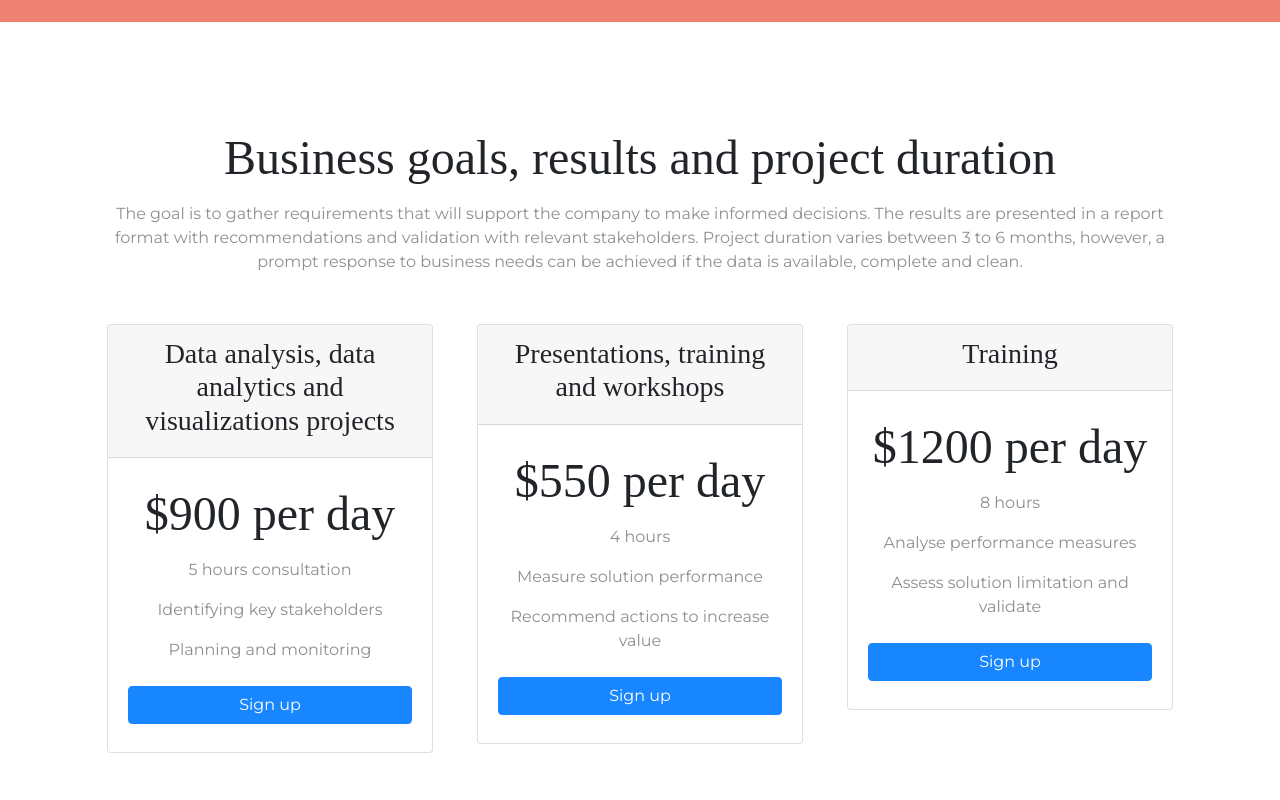
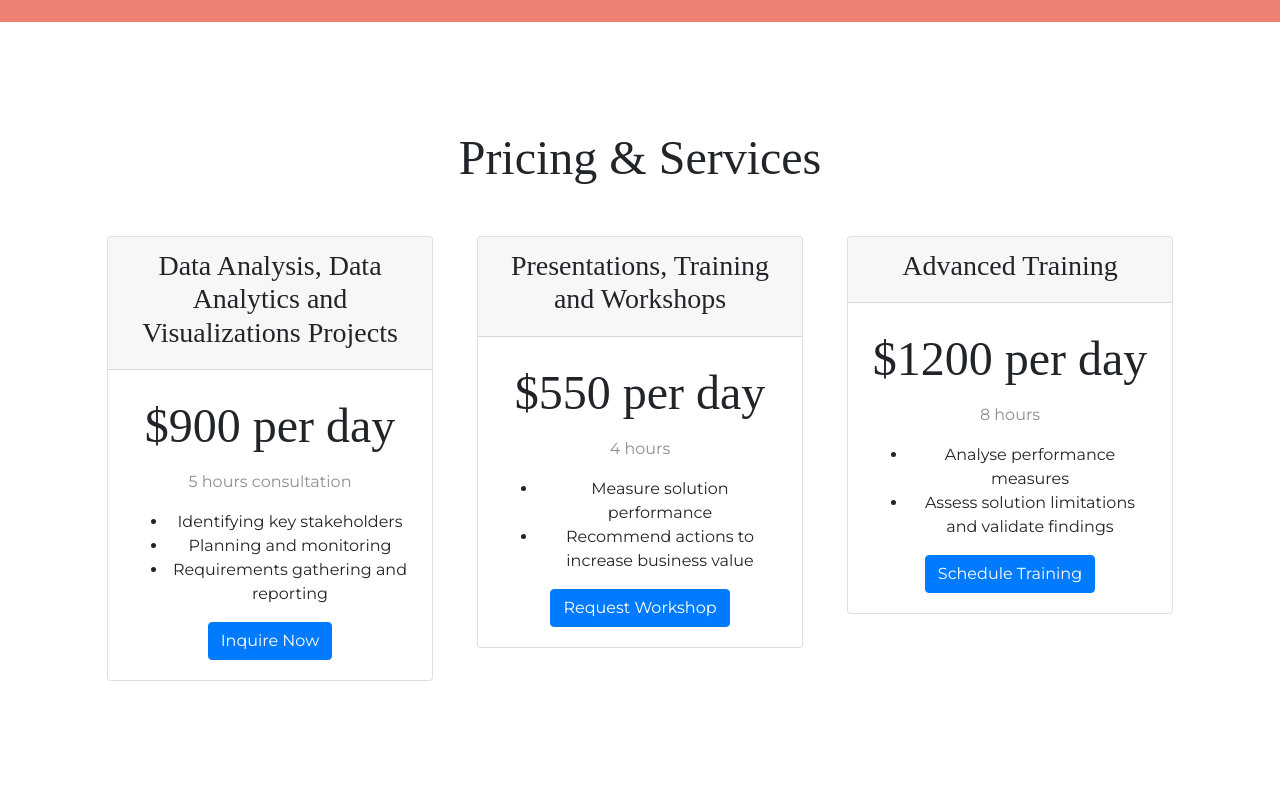
Before and after one commit to pshakhane/shaky-web, a plain HTML site: page index.html in a window 1280 px wide. Shown: the part 4460-5260 px from the top of the page. Drawn offline with nearby package versions, Linux system fonts and the light colour scheme.

Commit message:
Update website services and resources

```diff
--- a/index.html
+++ b/index.html
@@ -42,13 +42,13 @@
 
           <ul class="navbar-nav ml-auto">
             <li class="nav-item">
-              <a class="nav-link" href="#footer">Contact</a>
+              <a class="nav-link" href="#contact">Contact</a>
             </li>
             <li class="nav-item">
               <a class="nav-link" href="#pricing">Pricing</a>
             </li>
             <li class="nav-item">
-              <a class="nav-link" href="#cta">Download</a>
+              <a class="nav-link" href="#download">Download</a>
             </li>
           </ul>
 
@@ -159,30 +159,23 @@ Highly motivated and analytical with a versatility honed through previously achi
   <!-- Pricing -->
 
   <section class="white-section" id="pricing">
-
-    <h2 class="section-heading">Business goals, results and project duration</h2>
-    <p>The goal is to gather requirements that will support the company to make informed decisions. The results are presented in a report format with recommendations and validation with relevant stakeholders. Project duration varies between 3 to 6 months, however, a prompt response to business needs can be achieved if the data is available, complete and clean.</p>
+    <h2 class="section-heading">Pricing &amp; Services</h2>
 
     <div class="row">
-
       <div class="pricing-column col-lg-4 col-md-6">
         <div class="card">
           <div class="card-header">
-            <h3>Data analysis, data analytics and visualizations projects</h3>
+            <h3>Data Analysis, Data Analytics and Visualizations Projects</h3>
           </div>
           <div class="card-body">
             <h2 class="price-text">$900 per day</h2>
             <p>5 hours consultation</p>
-            <p>Identifying key stakeholders</p>
-            <p>Planning and monitoring</p>
-
-            <button type="button"
-                    class="btn btn-primary open-signup"
-                    data-toggle="modal"
-                    data-target="#signupModal"
-                    data-plan="Data analysis, visualizations">
-              Sign up
-            </button>
+            <ul>
+              <li>Identifying key stakeholders</li>
+              <li>Planning and monitoring</li>
+              <li>Requirements gathering and reporting</li>
+            </ul>
+            <a href="mailto:pshakhane@shakhaneconsulting.com?subject=Inquiry:%20Data%20Analysis%20Project" class="btn btn-primary">Inquire Now</a>
           </div>
         </div>
       </div>
@@ -190,48 +183,36 @@ Highly motivated and analytical with a versatility honed through previously achi
       <div class="pricing-column col-lg-4 col-md-6">
         <div class="card">
           <div class="card-header">
-            <h3>Presentations, training and workshops</h3>
+            <h3>Presentations, Training and Workshops</h3>
           </div>
           <div class="card-body">
-            <h2 class="price-text">$550 per day </h2>
-            <p>4 hours </p>
-            <p>Measure solution performance</p>
-            <p>Recommend actions to increase value</p>
-
-            <button type="button"
-                    class="btn btn-primary open-signup"
-                    data-toggle="modal"
-                    data-target="#signupModal"
-                    data-plan="Presentations, training & workshops">
-              Sign up
-            </button>
+            <h2 class="price-text">$550 per day</h2>
+            <p>4 hours</p>
+            <ul>
+              <li>Measure solution performance</li>
+              <li>Recommend actions to increase business value</li>
+            </ul>
+            <a href="mailto:pshakhane@shakhaneconsulting.com?subject=Inquiry:%20Presentations%20and%20Workshops" class="btn btn-primary">Request Workshop</a>
           </div>
         </div>
       </div>
 
-      <div class="pricing-column col-lg-4">
+      <div class="pricing-column col-lg-4 col-md-6">
         <div class="card">
           <div class="card-header">
-            <h3>Training</h3>
+            <h3>Advanced Training</h3>
           </div>
           <div class="card-body">
-            <h2 class="price-text">$1200 per day </h2>
-            <p>8 hours </p>
-            <p>Analyse performance measures</p>
-            <p>Assess solution limitation and validate</p>
-
-            <button type="button"
-                    class="btn btn-primary open-signup"
-                    data-toggle="modal"
-                    data-target="#signupModal"
-                    data-plan="Training">
-              Sign up
-            </button>
+            <h2 class="price-text">$1200 per day</h2>
+            <p>8 hours</p>
+            <ul>
+              <li>Analyse performance measures</li>
+              <li>Assess solution limitations and validate findings</li>
+            </ul>
+            <a href="mailto:pshakhane@shakhaneconsulting.com?subject=Inquiry:%20Advanced%20Training" class="btn btn-primary">Schedule Training</a>
           </div>
         </div>
       </div>
-
-
 
     </div>
 
@@ -250,6 +231,29 @@ Highly motivated and analytical with a versatility honed through previously achi
     </div>
   </section>
 
+
+  <section class="white-section" id="download">
+    <div class="container-fluid">
+      <h2 class="section-heading">Resources &amp; Portfolio</h2>
+      <p>Download my professional credentials and portfolio to learn more about my background and technical expertise in SAS, R, and Google Analytics.</p>
+
+      <div class="download-links">
+        <a href="resume_web.pdf" class="btn btn-dark download-button" download>Download Professional Resume (CV)</a>
+        <a href="Profile_web.pdf" class="btn btn-outline-dark download-button" download>Download Analytics Portfolio</a>
+      </div>
+    </div>
+  </section>
+
+  <section class="white-section" id="contact">
+    <div class="container-fluid">
+      <h2>Get in Touch</h2>
+      <p>Ready to transform your data into actionable business insights? Reach out for data analysis projects, analytics workshops, or custom consulting inquiries.</p>
+      <ul>
+        <li><strong>Email:</strong> <a href="mailto:pshakhane@shakhaneconsulting.com">pshakhane@shakhaneconsulting.com</a></li>
+        <li><strong>LinkedIn:</strong> <a href="https://www.linkedin.com/in/phomolo-shakhane" target="_blank" rel="noopener noreferrer">Connect with me on LinkedIn</a></li>
+      </ul>
+    </div>
+  </section>
 
   <!-- Footer -->
 
```
